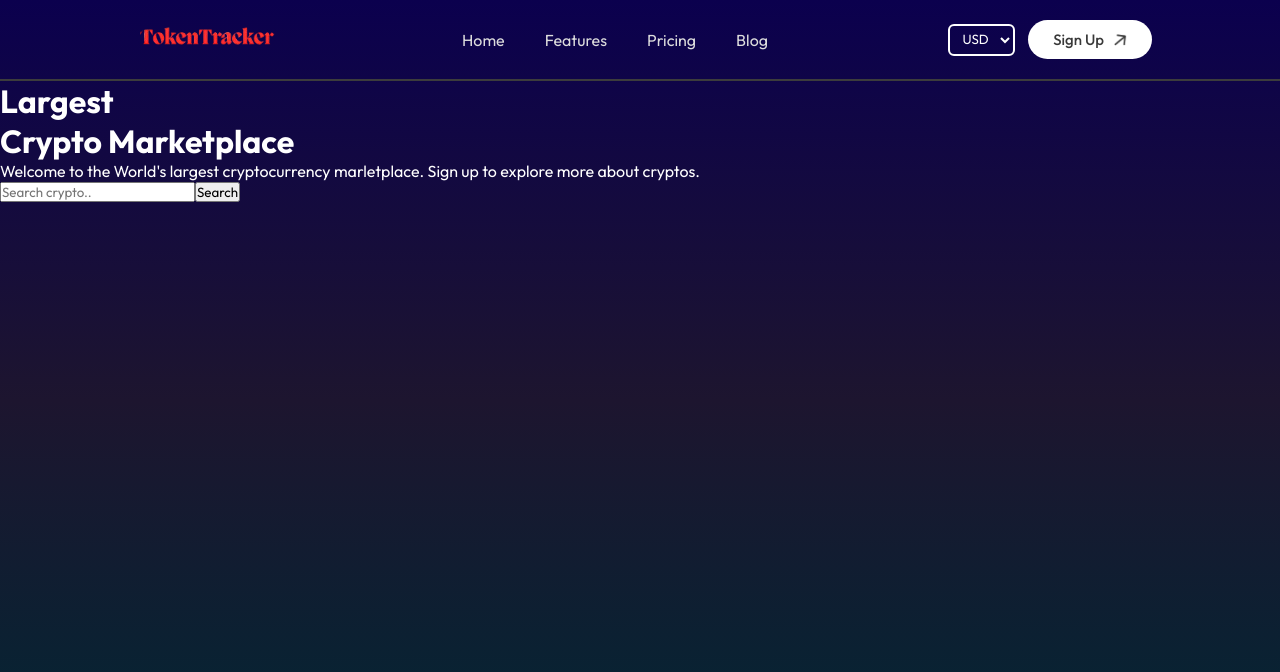
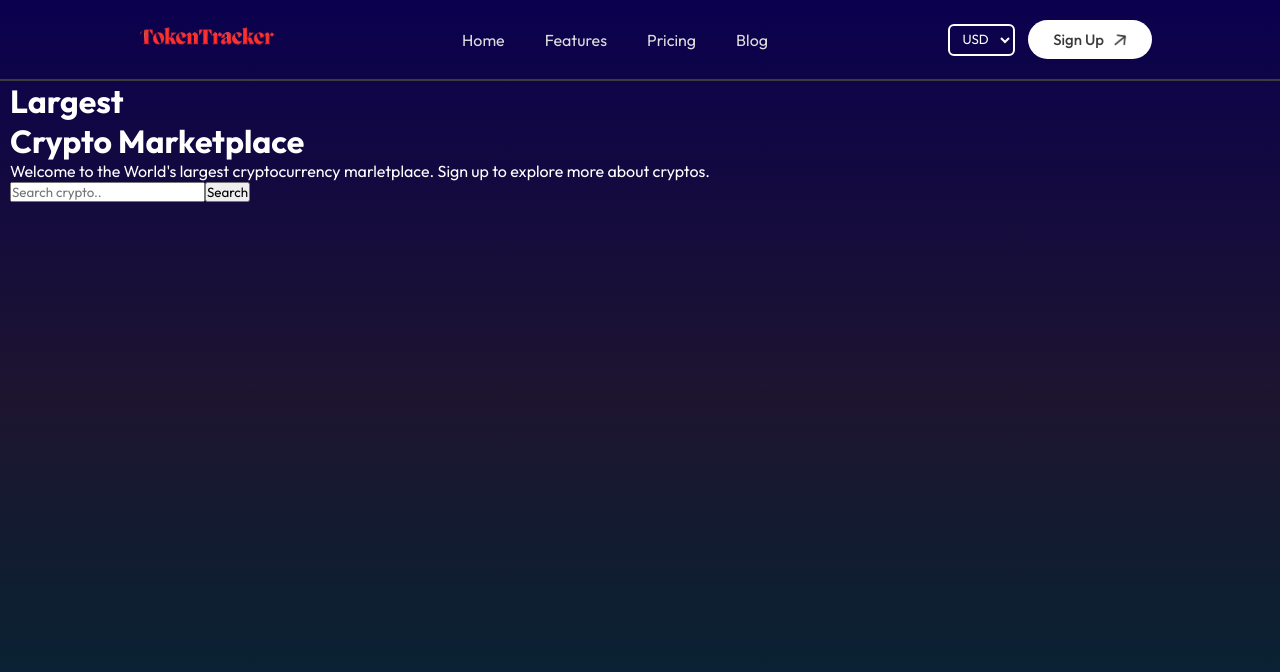
Before and after one commit to Fatumayattani/Token_Tracker, a React (Vite) app: page / in a window 1280 px wide. Shown: the top 672 px of the page. Built offline with nearby package versions, Linux system fonts and the light colour scheme.

Commit message:
save changes

```diff
--- a/src/pages/Home/Home.css
+++ b/src/pages/Home/Home.css
@@ -0,0 +1,4 @@
+.home{
+    padding: 0px 10px;
+    padding-bottom: 100px;
+}
```
